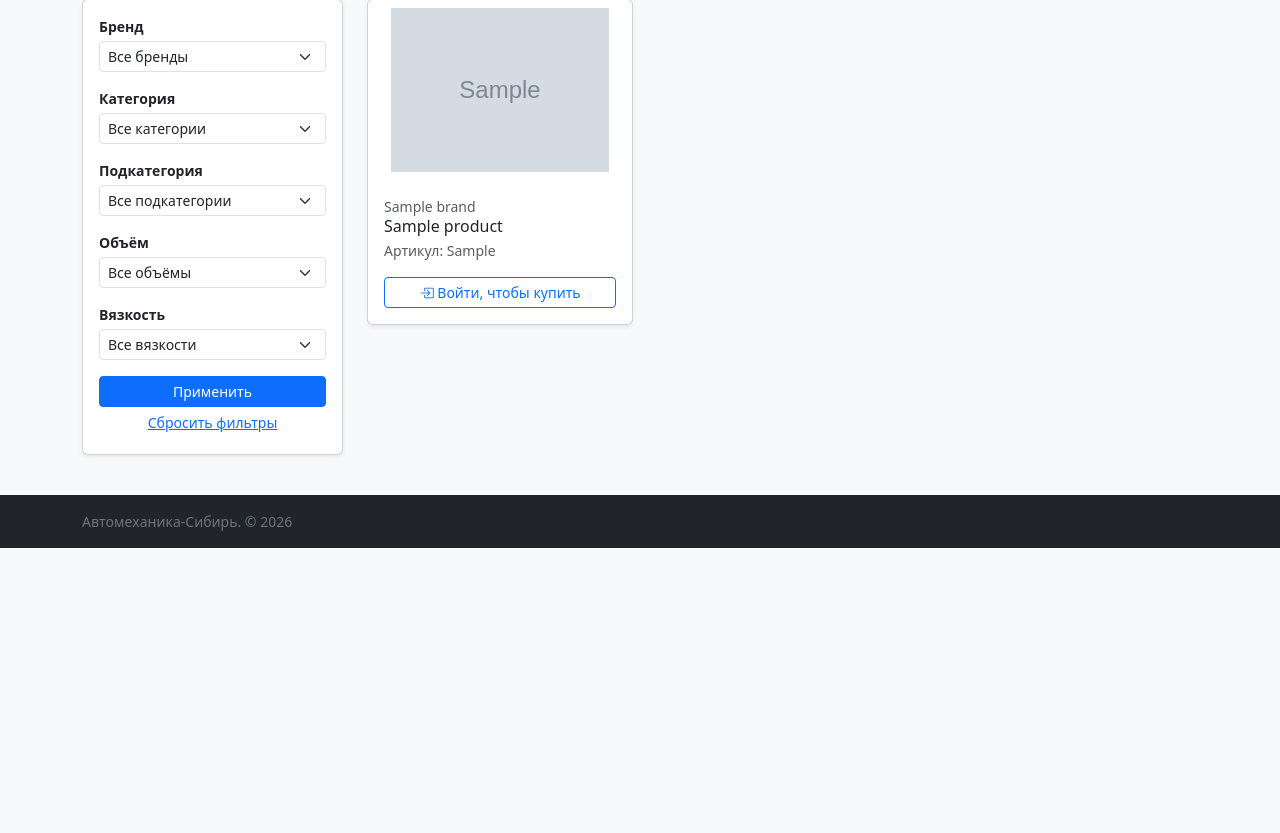
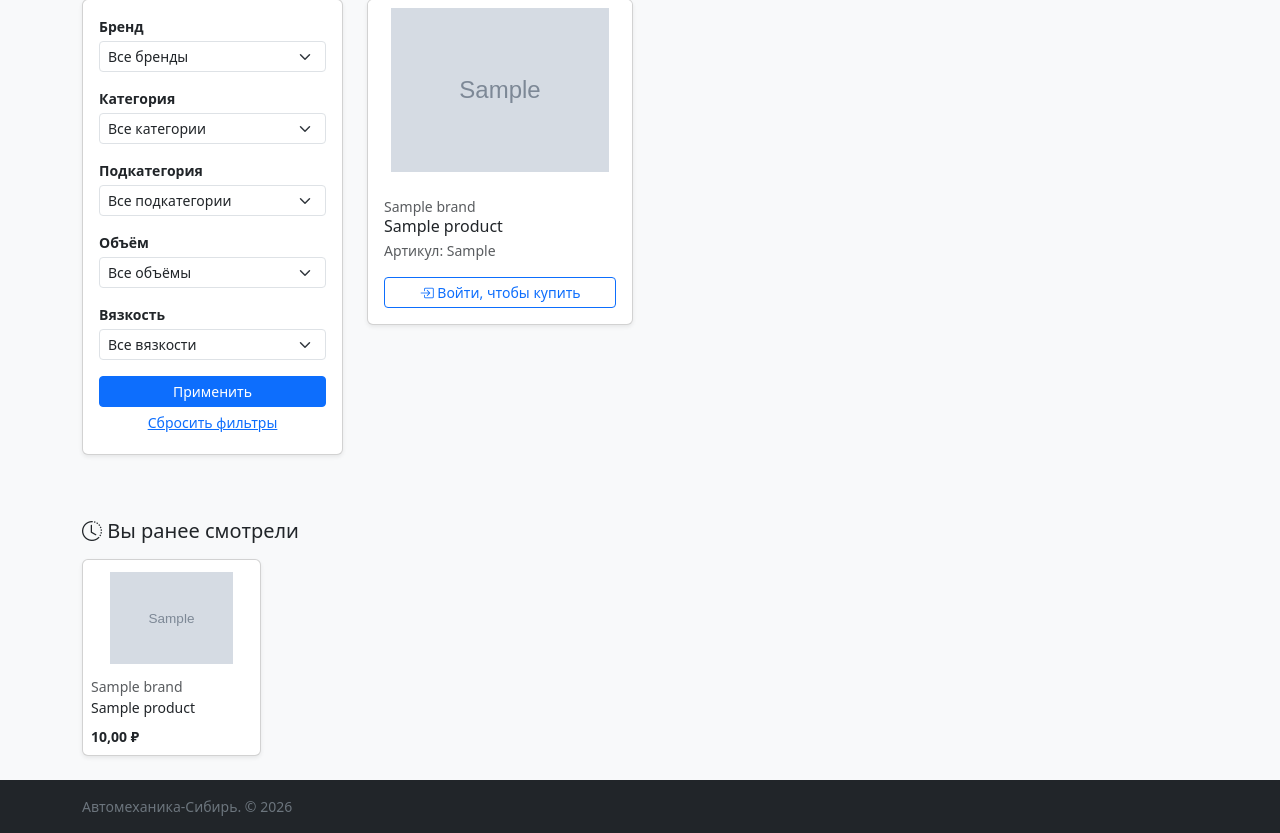
Before and after one commit to axci/ams_website, a Django app: template templates/catalog/product_list.html in a window 1280 px wide. Shown: the part 578-1411 px from the top of the page. Before the commit the page ends 1126 px from the top, so only its background shows below. Run offline with Django 5.2, Linux system fonts and the light colour scheme; data comes from the database, SQL or seed files in the repository; tables that the repository leaves empty hold one stand-in row (values such as "Sample post"); the template is opened without the code that fills it: values that come from a table or form of the project are taken from there, most other values are stand-ins (such as "Sample title", 1, 10 or a date in 2020); grey boxes marked "Sample" are stand-in pictures; some libraries are stand-ins or nearby versions.

Commit message:
Add "Вы ранее смотрели" (recently viewed) block
Session-based recently-viewed products shown on the catalog and product
pages. Works for guests and logged-in buyers; remembers the last 20 and
shows up to 6, newest first, deduplicated. A product is excluded from its
own page's block; prices follow the viewer's price type.

Co-Authored-By: Claude Opus 4.8 <noreply@anthropic.com>

```diff
--- /dev/null
+++ b/templates/catalog/_recently_viewed.html
@@ -0,0 +1,27 @@
+{% if recently_viewed %}
+<section class="mt-5">
+  <h2 class="h5 mb-3"><i class="bi bi-clock-history"></i> Вы ранее смотрели</h2>
+  <div class="row row-cols-2 row-cols-sm-3 row-cols-lg-6 g-2">
+    {% for product in recently_viewed %}
+    <div class="col">
+      <div class="card h-100 shadow-sm">
+        <a href="{{ product.get_absolute_url }}" class="d-block text-center pt-2">
+          {% if product.picture_thumb %}
+          <img src="{{ product.picture_thumb.url }}" class="card-img-top p-1" style="height:100px;object-fit:contain;" alt="{{ product.name }}" loading="lazy">
+          {% elif product.picture %}
+          <img src="{{ product.picture.url }}" class="card-img-top p-1" style="height:100px;object-fit:contain;" alt="{{ product.name }}" loading="lazy">
+          {% else %}
+          <div class="product-thumb-placeholder" style="height:100px;"><i class="bi bi-image"></i></div>
+          {% endif %}
+        </a>
+        <div class="card-body p-2 d-flex flex-column">
+          <div class="small text-muted text-truncate">{{ product.brand.name }}</div>
+          <a href="{{ product.get_absolute_url }}" class="small text-decoration-none text-dark mb-2">{{ product.name|truncatechars:44 }}</a>
+          <span class="fw-bold small mt-auto">{{ product.effective_price|rubles }}</span>
+        </div>
+      </div>
+    </div>
+    {% endfor %}
+  </div>
+</section>
+{% endif %}
--- a/templates/catalog/product_detail.html
+++ b/templates/catalog/product_detail.html
@@ -100,4 +100,6 @@
     {% endif %}
   </div>
 </div>
+
+{% include 'catalog/_recently_viewed.html' %}
 {% endblock %}
--- a/templates/catalog/product_list.html
+++ b/templates/catalog/product_list.html
@@ -183,4 +183,6 @@
     {% endif %}
   </div>
 </div>
+
+{% include 'catalog/_recently_viewed.html' %}
 {% endblock %}
```
Also changed, not shown: catalog/views.py (+38 -0 lines).
